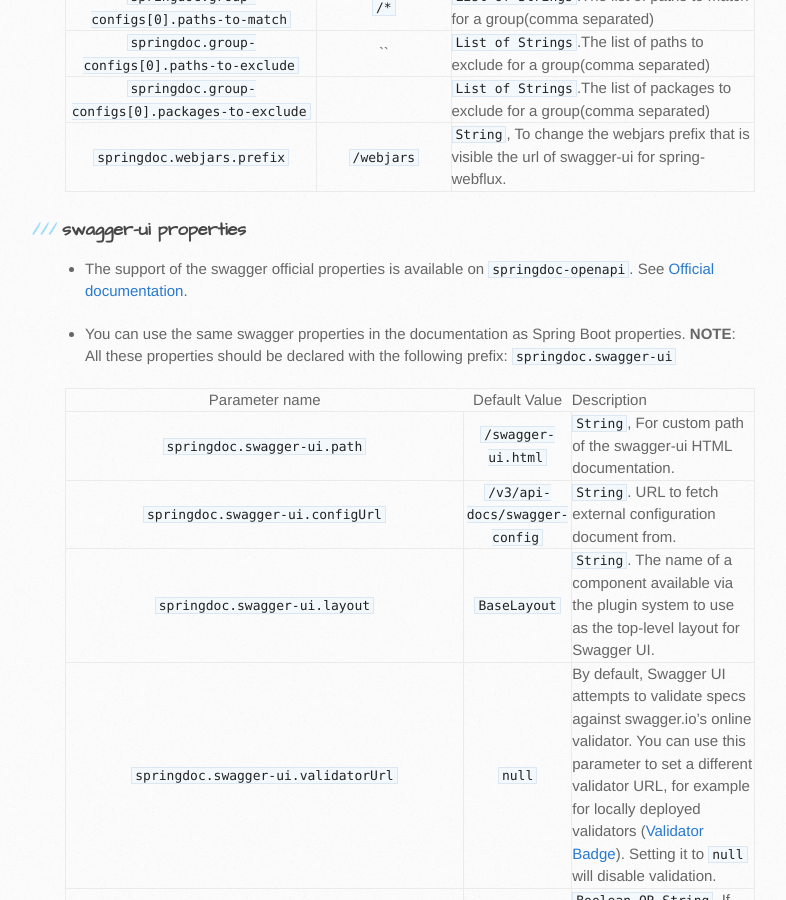
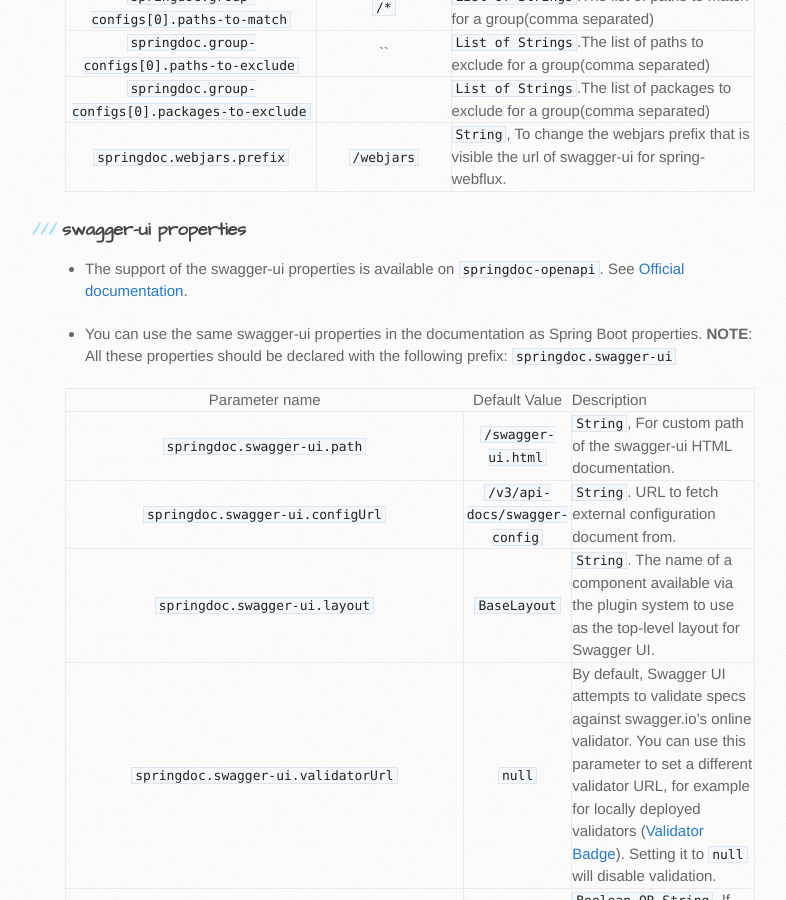
Before and after one commit to springdoc/springdoc-openapi-demos, a Jekyll site: the page built from docs/springdoc-properties.md, in a window 1280 px wide and 900 px high, scrolled down 1356 px. Shown: the whole window, without its empty margins (105-891 px from the left). Built offline with Jekyll 4.4.1, drawn with Linux system fonts in a browser that asks for light colours.

Commit message:
doc update

```diff
--- a/docs/springdoc-properties.md
+++ b/docs/springdoc-properties.md
@@ -36,9 +36,9 @@
 <a name="springdoc.webjars.prefix"></a>`springdoc.webjars.prefix` | `/webjars` |`String`, To change the webjars prefix that is visible the url of swagger-ui for spring-webflux.
 
 ### swagger-ui properties
-- The support of the swagger official properties is available on `springdoc-openapi`.  See [Official documentation](https://swagger.io/docs/open-source-tools/swagger-ui/usage/configuration/).
+- The support of the swagger-ui properties is available on `springdoc-openapi`.  See [Official documentation](https://swagger.io/docs/open-source-tools/swagger-ui/usage/configuration/).
 
-- You can use the same swagger properties in the documentation as Spring Boot properties.
+- You can use the same swagger-ui properties in the documentation as Spring Boot properties.
 **NOTE**: All these properties should be declared with the following prefix: `springdoc.swagger-ui`
 
 Parameter name | Default Value | Description
```
